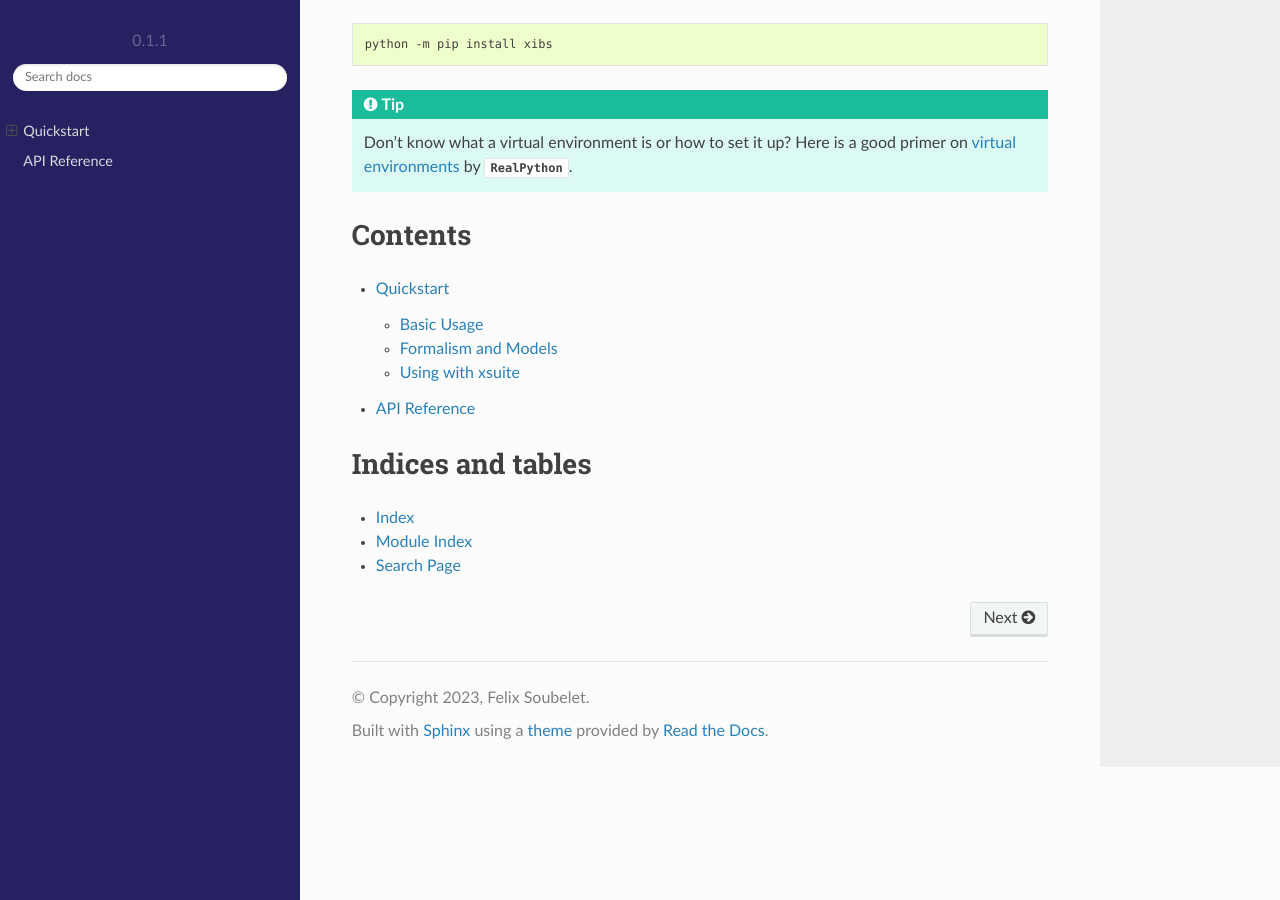
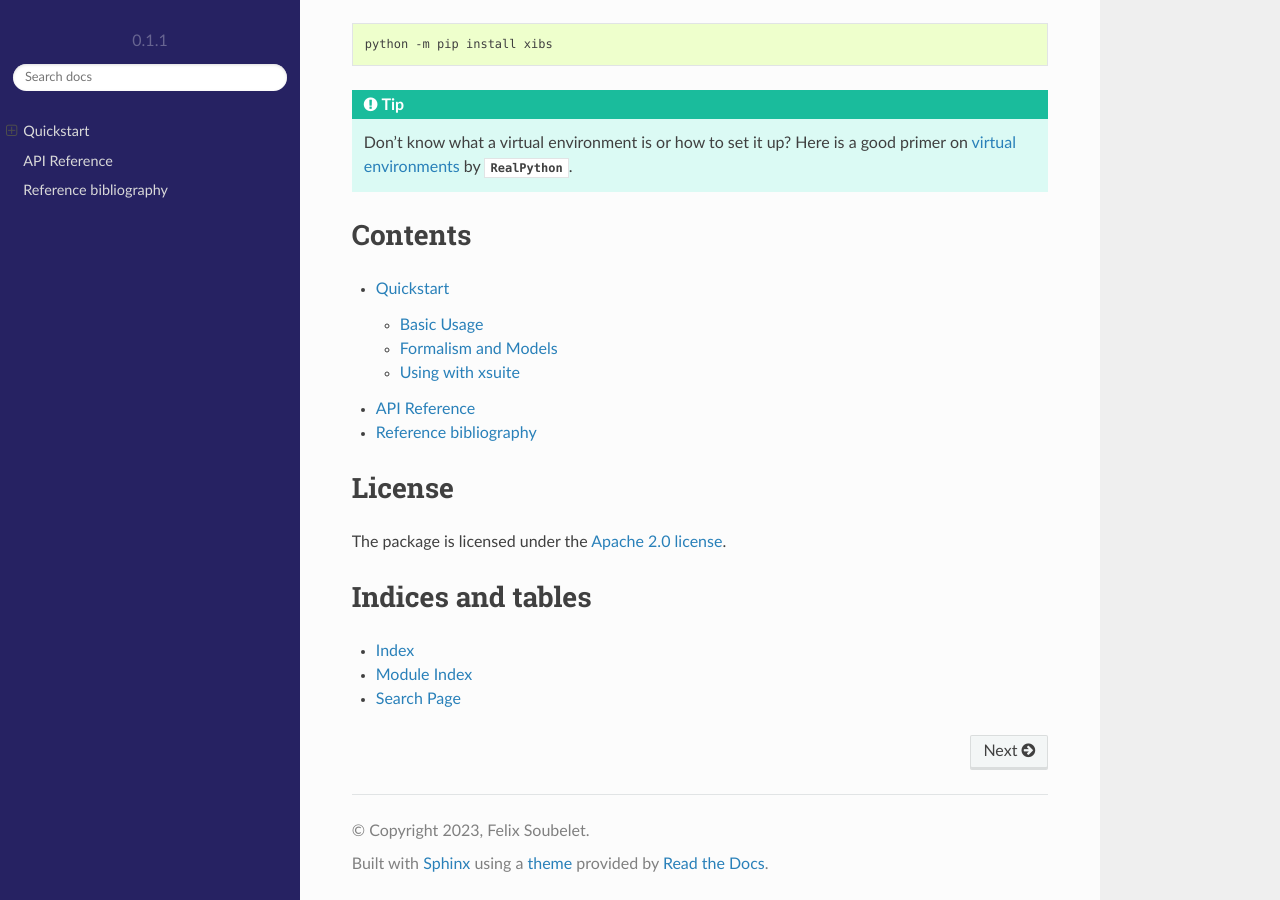
Before and after one commit to MichZampetakis/IBS_for_Xsuite, a Sphinx documentation site: the page built from docs/index.rst, in a window 1280 px wide and 900 px high, scrolled down 543 px. Built offline with Sphinx 7.4.7 and the Read the Docs theme 2.0.0, drawn with Linux system fonts in a browser that asks for light colours.

Commit message:
add biblio do index and site, also section for license

```diff
--- /dev/null
+++ b/docs/bibliography.rst
@@ -0,0 +1,4 @@
+Reference bibliography
+======================
+
+.. bibliography::
--- a/docs/index.rst
+++ b/docs/index.rst
@@ -34,6 +34,13 @@ Contents
 
    quickstart
    modules/index
+   bibliography
+
+
+License
+=======
+
+The package is licensed under the `Apache 2.0 license <https://github.com/fsoubelet/xibs/blob/master/LICENSE>`_.
 
 
 Indices and tables
```
